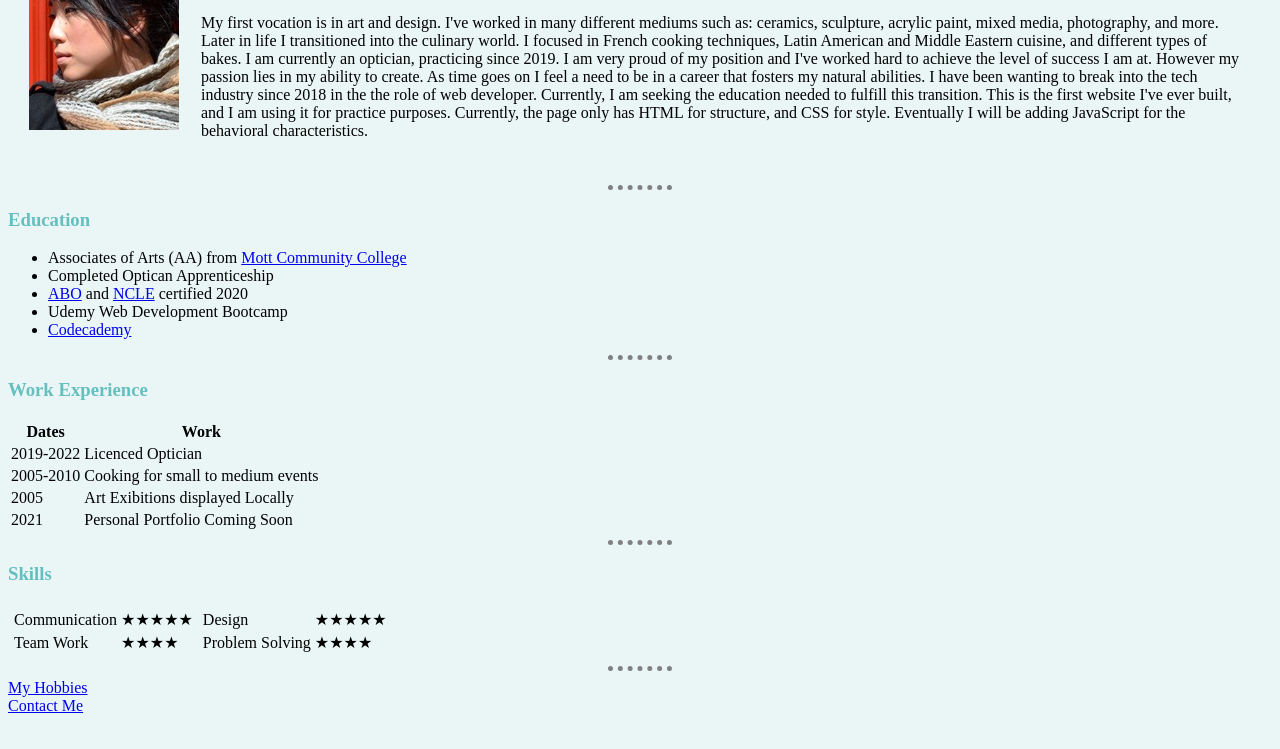
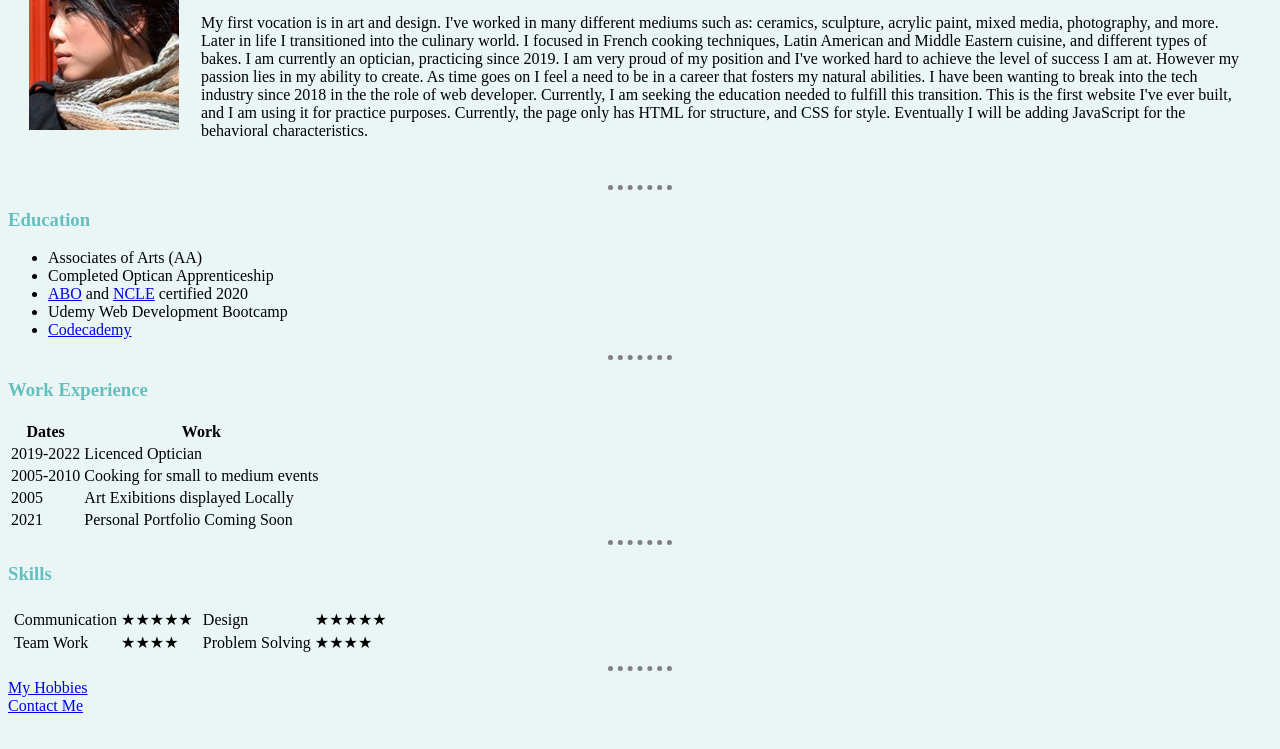
Before and after one commit to kgalea13/cv, a plain HTML site: page index.html in a window 1280 px wide. Shown: the part 129-878 px from the top of the page. Drawn offline with Linux system fonts and the light colour scheme.

Commit message:
Add files via upload

```diff
--- a/index.html
+++ b/index.html
@@ -30,7 +30,7 @@
   <hr>
   <h3>Education</h3>
   <ul>
-    <li>Associates of Arts (AA) from <a href="https://www.mcc.edu/">Mott Community College</a></li>
+    <li>Associates of Arts (AA)</li>
     <li>Completed Optican Apprenticeship</li>
     <li><a href="https://abo-ncle.org/ABO/Default.aspx?hkey=ef58974b-0beb-4053-83b3-af6d27b911fd&WebsiteKey=d5d228e8-d8eb-4bf2-b9ae-b3574a126f73">ABO</a> and <a
         href="https://abo-ncle.org/ABO/Default.aspx?hkey=ef58974b-0beb-4053-83b3-af6d27b911fd&WebsiteKey=d5d228e8-d8eb-4bf2-b9ae-b3574a126f73">NCLE</a> certified 2020</li>
```
